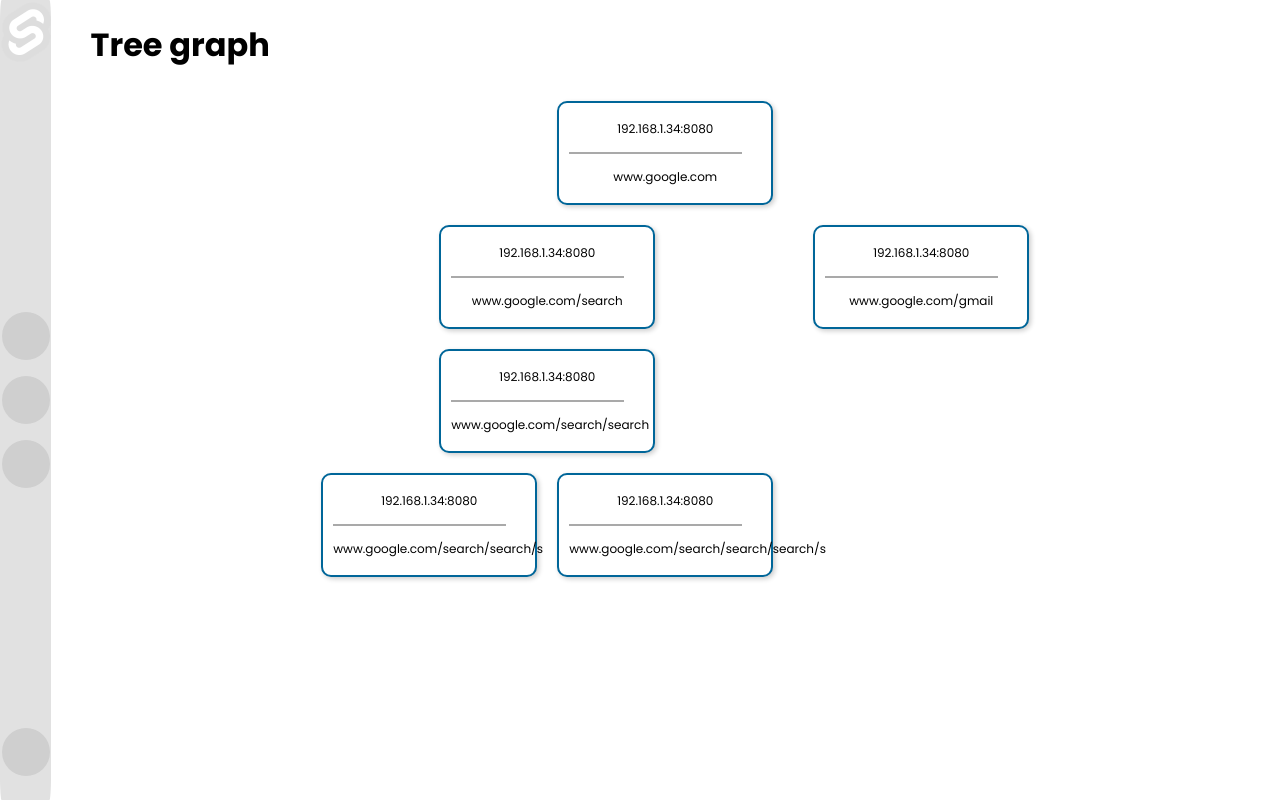
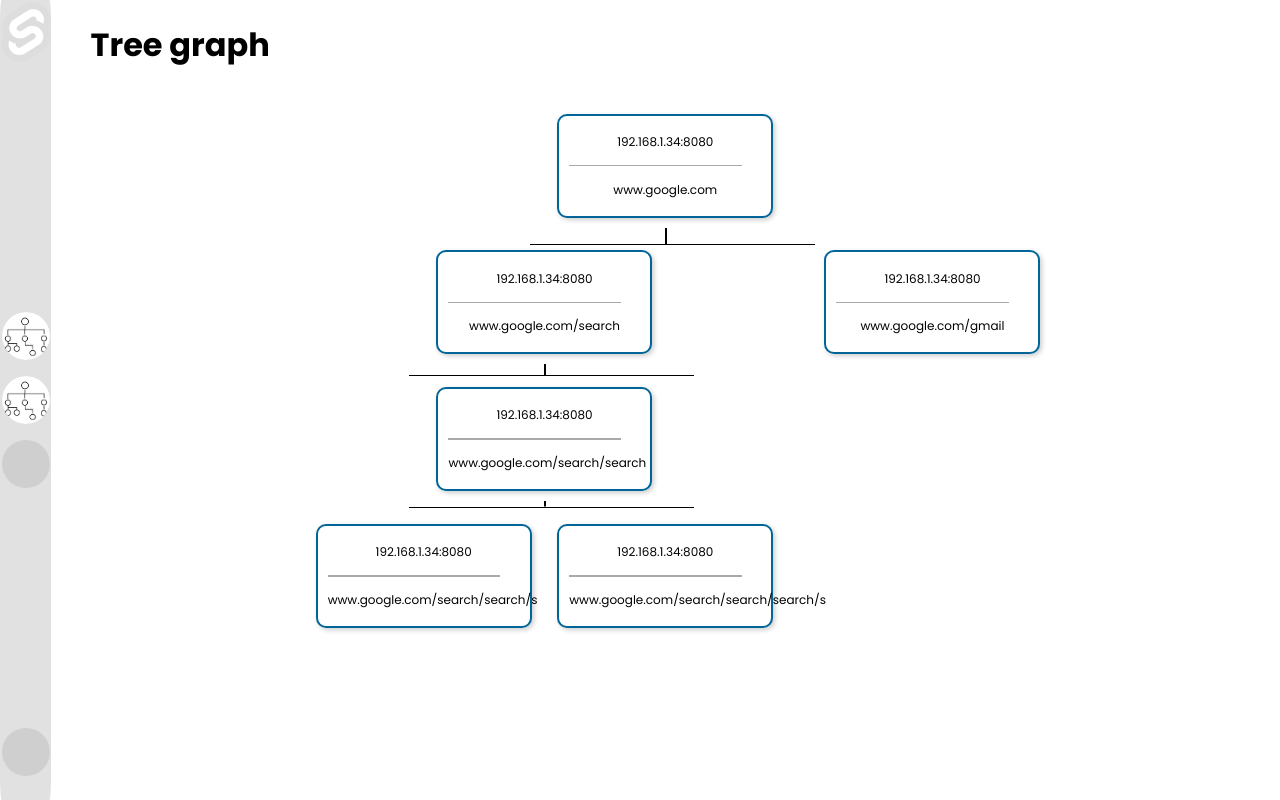
Before and after one commit to Alexis-Marquez/TRACE_Frontend, a SvelteKit app in the folder TRACE-FrontEnd/: page /treeGraph in a window 1280 px wide. Built offline with nearby package versions, Linux system fonts and the light colour scheme.

Commit message:
Added js skeleton for crawler connection. Added crawler config form. Added placeholder logo to sidebar buttons

```diff
--- a/TRACE-FrontEnd/src/lib/components/Tree.svelte
+++ b/TRACE-FrontEnd/src/lib/components/Tree.svelte
@@ -12,6 +12,13 @@
             <TreeNode ip={node.ip} path={node.path}/>
             {#if node.children.length > 0}
                 <div class="children">
+                    <svg class="tree-line">
+                        <line x1="50%" y1="0" x2="50%" y2="4%" stroke="black" stroke-width="2" />
+                    </svg>
+                    <svg class="horizontal-line">
+                        <line x1="5%" y1="4%" x2="125%" y2="4%" stroke="black" stroke-width="2" />
+                    </svg>
+
                     <Tree networkMap={node.children} />
 
                 </div>
@@ -27,6 +34,20 @@
         position: relative;
         width: 100%;
     }
+    .tree-line {
+        position: absolute;
+        left: 50%;
+        width: 2px;
+        height: 100%;
+        pointer-events: none;
+    }
+    .horizontal-line{
+        position: absolute;
+        width: fit-content;
+        height: 2px;
+        top: 4%;
+        pointer-events: none;
+    }
 
     .children {
         display: flex;
@@ -36,8 +57,10 @@
         margin-top: 10px;
     }
     .tree-branch{
-        margin-left: 10px;
-        margin-right: 10px;
+        margin-top: 1vw;
+        margin-left: 1vw;
+        margin-right: 1vw;
     }
 
+
 </style>
--- a/TRACE-FrontEnd/src/routes/+layout.svelte
+++ b/TRACE-FrontEnd/src/routes/+layout.svelte
@@ -9,8 +9,16 @@
         </a>
     </div>
     <div class="side-bar-section mid">
-    <button class="side-bar-button" aria-label="crawler button"></button>
-    <button class="side-bar-button" aria-label="network tree button"></button>
+    <button class="side-bar-button" aria-label="crawler button" type="button">
+        <a class="side-bar-logo-link" href="./crawler">
+        <img class="side-bar-button-logo" src="./Mapping.png" alt="Network tree logo">
+        </a>
+    </button>
+    <button class="side-bar-button" aria-label="network tree button">
+        <a class="side-bar-logo-link" href="./treeGraph">
+            <img class="side-bar-button-logo" src="./Mapping.png" alt="Network tree logo">
+        </a>
+    </button>
     <button class="side-bar-button" aria-label="wordlist button"></button>
     </div>
     <div class="side-bar-section bottom">
@@ -42,6 +50,16 @@
         height: 6vh;
         background: #cfcfcf;
         border: none;
+        padding: 0;
+    }
+    .side-bar-button-logo{
+        width: 6vh;
+        height: 6vh;
+        border-radius: inherit;
+        margin: 0;
+    }
+    .side-bar-button:hover{
+        border: #7e7d7d;
     }
     .side-bar-section{
         display: flex;
--- /dev/null
+++ b/TRACE-FrontEnd/src/routes/api/sitemap/+server.js
@@ -0,0 +1,35 @@
+import { execFile } from "child_process";
+
+export async function POST({ request }) {
+    const config = await request.json();
+
+    return new Response(
+        new ReadableStream({
+            async start(controller) {
+                try {
+                    const process = execFile("python3", ["crawler.py", JSON.stringify(config)], (error, stdout) => {
+                        if (error) {
+                            controller.enqueue(`Error: ${error.message}\n`);
+                        } else {
+                            controller.enqueue(stdout);
+                        }
+                        controller.close();
+                    });
+
+                    process.stderr.on("data", (data) => {
+                        controller.enqueue(`Error: ${data}\n`);
+                    });
+
+                } catch (err) {
+                    controller.enqueue(`Server error: ${err.message}\n`);
+                    controller.close();
+                }
+            },
+        }),
+        {
+            headers: {
+                "Content-Type": "application/json",
+            },
+        }
+    );
+}
```
Also changed, not shown: TRACE-FrontEnd/src/routes/crawler/+page.svelte (+42 -1 lines), TRACE-FrontEnd/static/Mapping.png (added).
